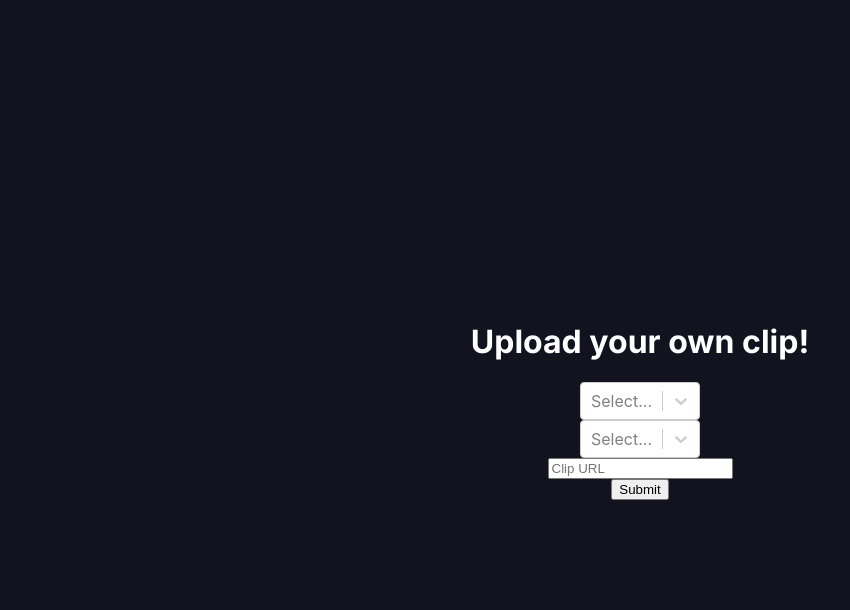
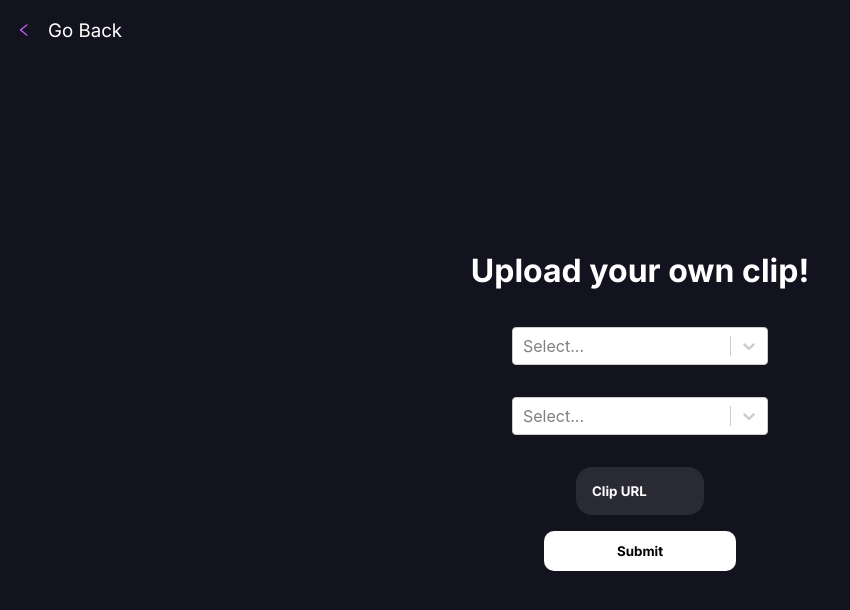
Before and after one commit to jmurphy5613/guess-that-rank, a Next.js app: page /create-clip in a window 1280 px wide. Shown: the top 610 px of the page, without its empty margins (0-850 px from the left). Built offline with nearby package versions, Linux system fonts and the light colour scheme.

Commit message:
created navigation on create clip page. did most of the styles for the form

```diff
--- a/pages/create-clip.tsx
+++ b/pages/create-clip.tsx
@@ -1,5 +1,8 @@
 import styles from '../styles/CreateClip.module.css';
 import Select from 'react-select';
+import { AiOutlineLeft } from 'react-icons/ai';
+import { useRouter } from 'next/router';
+
 
 import { useState } from 'react';
 
@@ -18,20 +21,32 @@ const CreateClip = () => {
     const [gameSelectedOption, setGameSelctionOption] = useState("");
     const [platformSelectedOption, setPlatformSelectedOption] = useState("");
 
+    const router = useRouter();
 
     return (
         <div className={styles.root}>
+
+            <div className={styles["go-back"]} onClick={() => {
+                router.push('/valorant')
+            }}>
+                <AiOutlineLeft color="#C25Eff" />
+                <h3 className={styles["back-text"]}>Go Back</h3>
+            </div>
+
             <h1 className={styles.title}>Upload your own clip!</h1>
             <Select
+                className={styles.select}
                 options={gameOptions}
                 onChange={setGameSelctionOption}
             />
             <Select
+                className={styles.select}
                 options={platformOptions}
                 onChange={setPlatformSelectedOption}
             />
-            <input placeholder={"Clip URL"} />
+            <input className={styles["url-input"]} placeholder={"Clip URL"} />
             <button className={styles.submit}>Submit</button>
+
         </div>
     )
 }
--- a/styles/CreateClip.module.css
+++ b/styles/CreateClip.module.css
@@ -12,3 +12,68 @@
     color: white;
     font-family: "Inter";
 }
+
+.submit {
+    width: 12rem;
+    height: 2.5rem;
+    border: none;
+    background-color: white;
+    color: black;
+    font-family: 'Inter';
+    font-weight: 700;
+    border-radius: 10px;
+    transition: 0.5s;
+}
+.submit:hover {
+    background: #C25Eff;
+    cursor: pointer;
+    color: white;
+}
+
+.select {
+    width: 20%;
+    margin: 1rem;
+}
+
+.url-input {
+
+}
+
+.go-back {
+    position: absolute;
+    top: 0;
+    left: 1rem;
+    display: flex;
+    align-items: center;
+}
+.go-back:hover {
+    cursor: pointer;
+}
+
+.back-text {
+    color: white;
+    font-family: "Inter";
+    font-weight: 400;
+    margin-left: 1rem;
+}
+
+.url-input {
+    width: 8rem;
+    height: 3rem;
+    border-radius: 1rem;
+    background-color: #292a34;
+    font-family: 'Inter';
+    color: white;
+    padding-left: 1rem;
+    border: none;
+    margin: 1rem;
+    font-weight: 700;
+}
+.url-input:focus {
+    outline: none;
+}
+.url-input::-webkit-input-placeholder {
+    color: white;
+    font-family: 'Inter';
+    font-weight: 700;
+}
```
